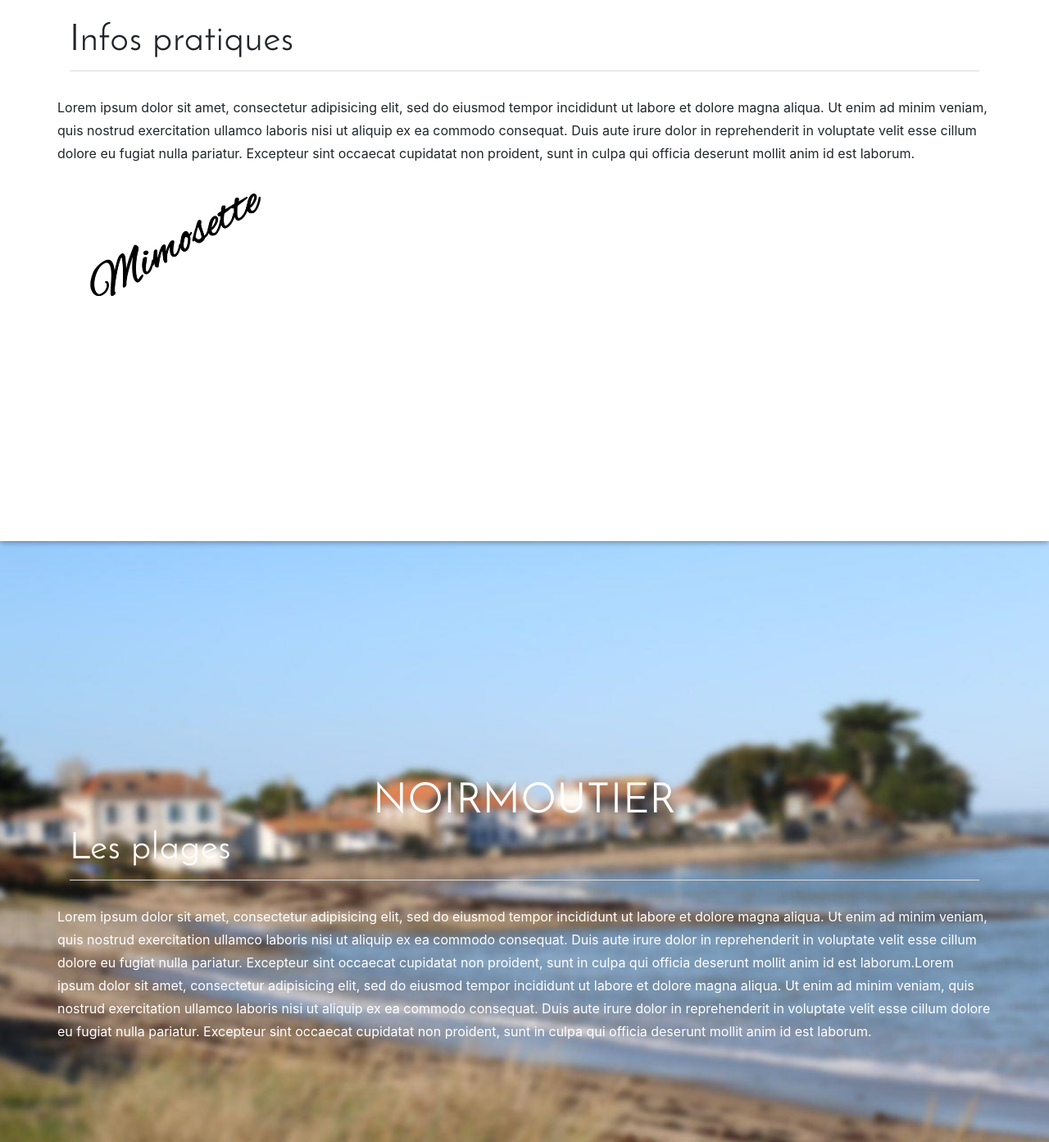
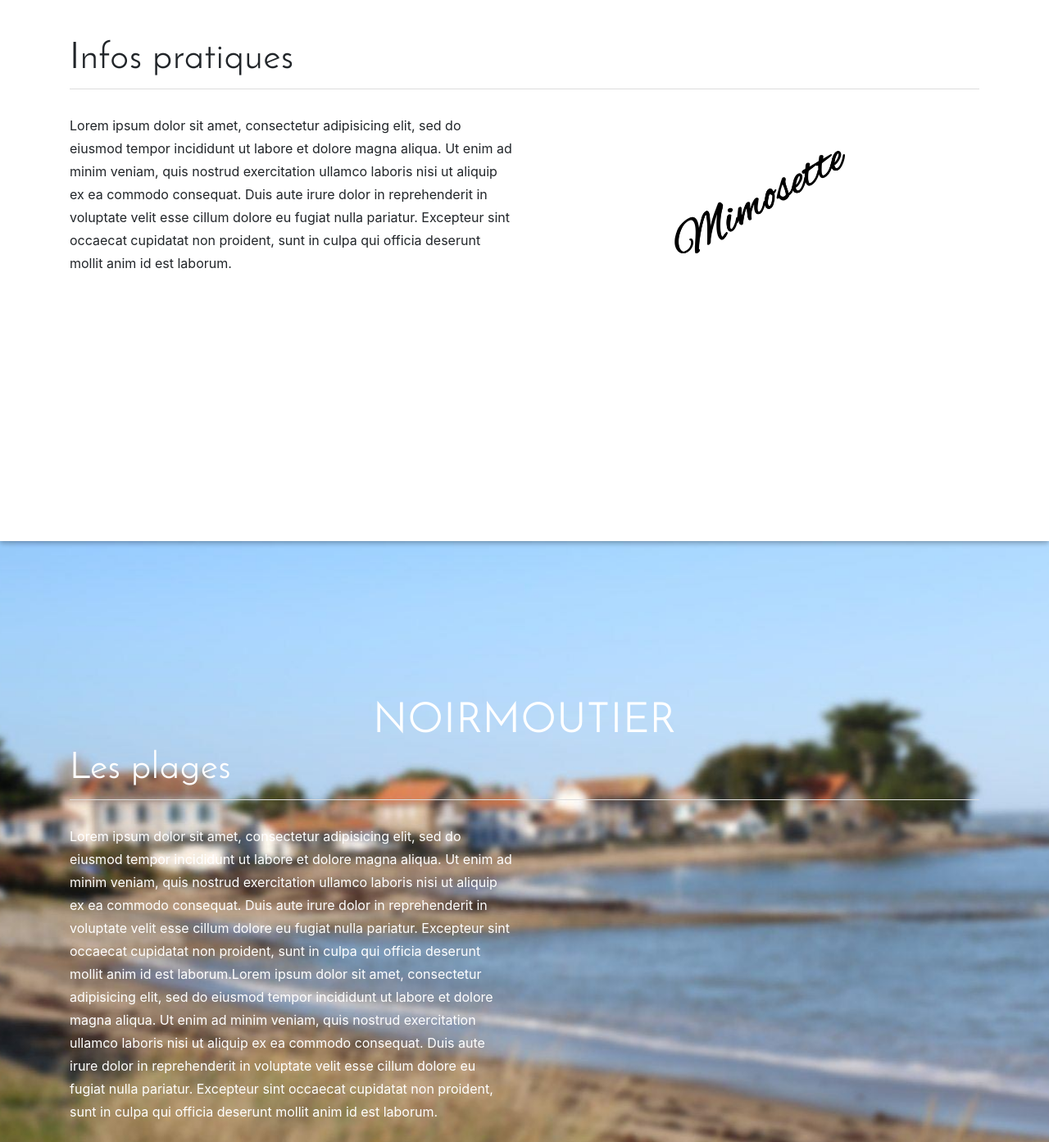
Before and after one commit to artfauq/mimosette, a website: page src/index.html in a window 1280 px wide. Shown: the part 2900-4293 px from the top of the page at 82% size. Drawn offline with nearby package versions, Linux system fonts and the light colour scheme; some packages are replaced by stand-ins of ours; files that its build step writes are made by us from their sources; files whose address does not match are found by name.

Commit message:
Modify infos section layout

```diff
--- a/src/index.html
+++ b/src/index.html
@@ -128,7 +128,7 @@
         <div class="container">
           <h3>Infos pratiques</h3>
           <div class="row h-align">
-            <div class="col-xs-12">
+            <div class="col-xs-12 col-md-6">
               <p class="text-zone">
                 Lorem ipsum dolor sit amet, consectetur adipisicing elit, sed do eiusmod tempor incididunt ut labore et
                 dolore magna aliqua. Ut enim ad minim veniam, quis nostrud exercitation ullamco laboris nisi ut aliquip
@@ -137,9 +137,7 @@
                 deserunt mollit anim id est laborum.
               </p>
             </div>
-            <div
-              class="col-xs-6 col-xs-offset-3 col-sm-5 col-sm-offset-4 col-md-offset-0 col-md-3 col-lg-3 col-lg-offset-1 text-center"
-            >
+            <div class="col-xs-6 col-md-3 m-auto">
               <img src="./images/logo-mimosette-noir.png" alt="Ecriture Mimosette" id="logo-mimosette" />
             </div>
           </div>
@@ -156,7 +154,7 @@
           <h2>Noirmoutier</h2>
           <h3>Les plages</h3>
           <div class="row h-align">
-            <div class="col-xs-12">
+            <div class="col-xs-12 col-md-6">
               <p class="text-zone">
                 Lorem ipsum dolor sit amet, consectetur adipisicing elit, sed do eiusmod tempor incididunt ut labore et
                 dolore magna aliqua. Ut enim ad minim veniam, quis nostrud exercitation ullamco laboris nisi ut aliquip
@@ -179,7 +177,7 @@
         <div class="container">
           <h3>La ville</h3>
           <div class="row h-align">
-            <div class="col-xs-12">
+            <div class="col-xs-12 col-md-6">
               <p class="text-zone">
                 Lorem ipsum dolor sit amet, consectetur adipisicing elit, sed do eiusmod tempor incididunt ut labore et
                 dolore magna aliqua. Ut enim ad minim veniam, quis nostrud exercitation ullamco laboris nisi ut aliquip
@@ -198,7 +196,7 @@
         <div class="container">
           <h3>A voir</h3>
           <div class="row h-align">
-            <div class="col-xs-12">
+            <div class="col-xs-12 col-md-6">
               <p class="text-zone">
                 Lorem ipsum dolor sit amet, consectetur adipisicing elit, sed do eiusmod tempor incididunt ut labore et
                 dolore magna aliqua. Ut enim ad minim veniam, quis nostrud exercitation ullamco laboris nisi ut aliquip
```
